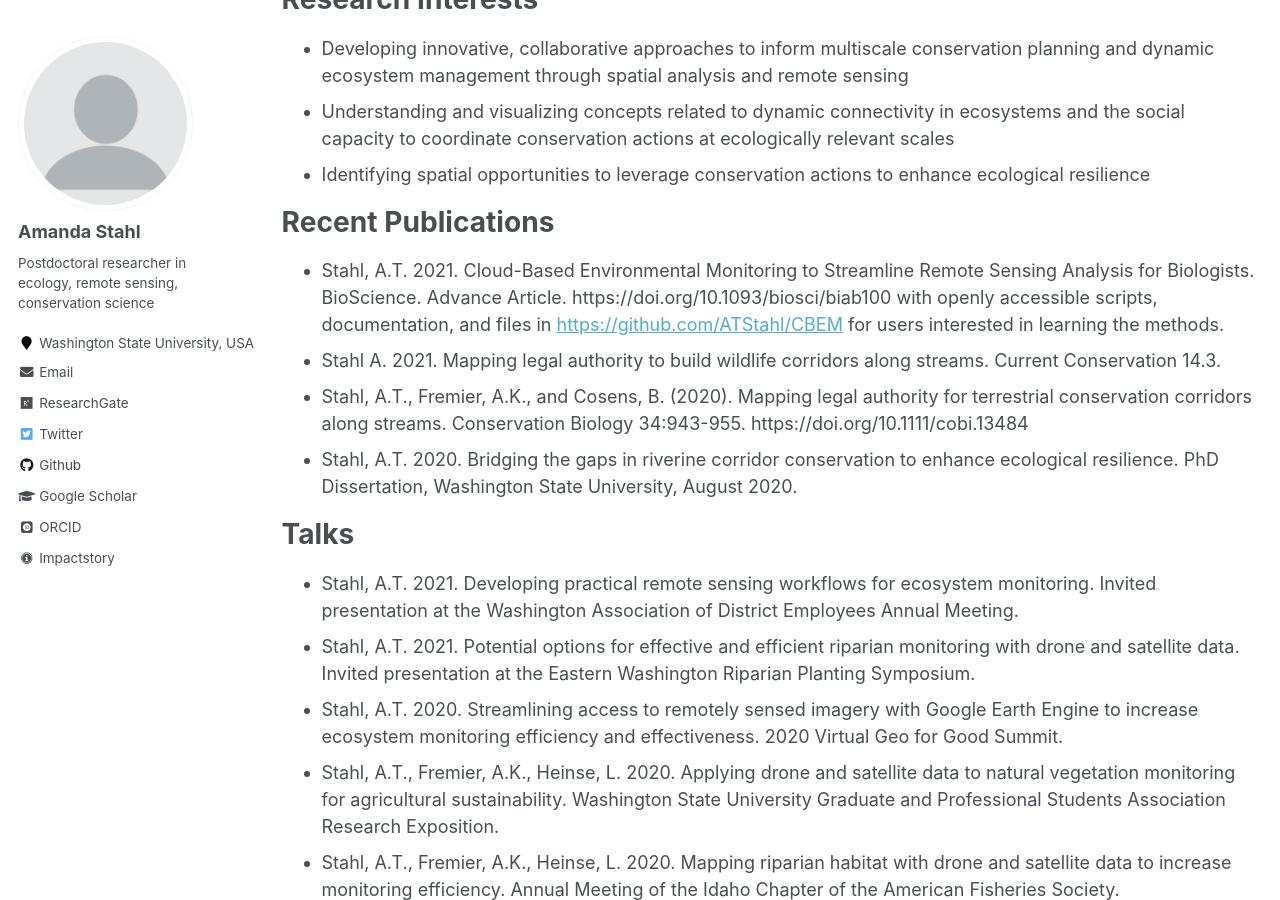
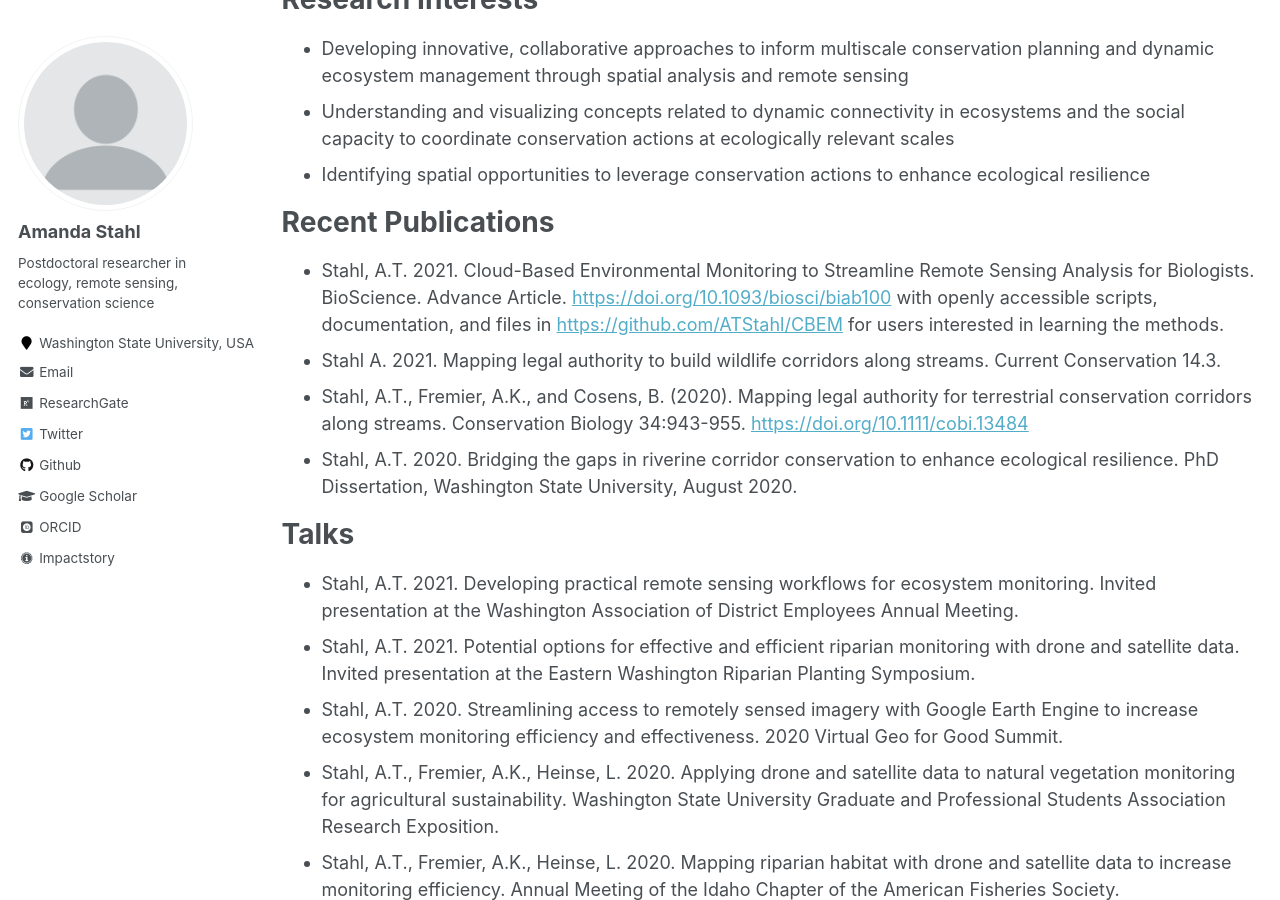
Before and after one commit to ATStahl/ATSpages, a Jekyll site: the page built from _pages/cv.md, in a window 1280 px wide and 900 px high, scrolled down 776 px. Built offline with Jekyll 4.4.1, drawn with Linux system fonts in a browser that asks for light colours; some web fonts are replaced; part of the change alters nothing that is shown.

```diff
--- a/_pages/cv.md
+++ b/_pages/cv.md
@@ -37,9 +37,9 @@ Research Interests
 
 Recent Publications
 ======
-* Stahl, A.T. 2021. Cloud-Based Environmental Monitoring to Streamline Remote Sensing Analysis for Biologists. BioScience. Advance Article. https://doi.org/10.1093/biosci/biab100 with openly accessible scripts, documentation, and files in <a href="https://github.com/ATStahl/CBEM">https://github.com/ATStahl/CBEM</a> for users interested in learning the methods.
+* Stahl, A.T. 2021. Cloud-Based Environmental Monitoring to Streamline Remote Sensing Analysis for Biologists. BioScience. Advance Article. <a href="https://doi.org/10.1093/biosci/biab100">https://doi.org/10.1093/biosci/biab100</a> with openly accessible scripts, documentation, and files in <a href="https://github.com/ATStahl/CBEM">https://github.com/ATStahl/CBEM</a> for users interested in learning the methods.
 * Stahl A. 2021. Mapping legal authority to build wildlife corridors along streams. Current Conservation 14.3.
-* Stahl, A.T., Fremier, A.K., and Cosens, B. (2020). Mapping legal authority for terrestrial conservation corridors along streams. Conservation Biology 34:943-955. https://doi.org/10.1111/cobi.13484
+* Stahl, A.T., Fremier, A.K., and Cosens, B. (2020). Mapping legal authority for terrestrial conservation corridors along streams. Conservation Biology 34:943-955. <a href="https://doi.org/10.1111/cobi.13484">https://doi.org/10.1111/cobi.13484</a>
 * Stahl, A.T. 2020. Bridging the gaps in riverine corridor conservation to enhance ecological resilience. PhD Dissertation, Washington State University, August 2020.
 
 
```
